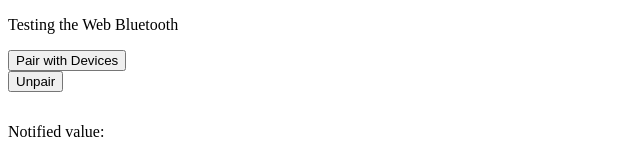
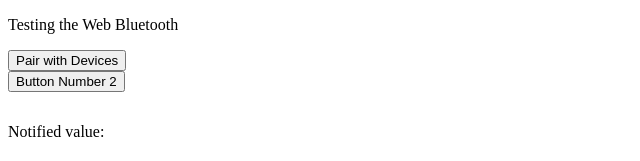
Before and after one commit to EvanGrace/evangrace.github.io, a plain HTML site: page index.html in a window 1280 px wide. Shown: the top 161 px of the page, without its empty margins (0-640 px from the left). Drawn offline with nearby package versions, Linux system fonts and the light colour scheme.

Commit message:
Update index.html
Changed button name

```diff
--- a/index.html
+++ b/index.html
@@ -12,7 +12,7 @@
 			<button id="connect">Pair with Devices</button>
 		</div>
 		<div>
-			<button id="unpair">Unpair</button>
+			<button id="unpair">Button Number 2</button>
 		</div>
 		<div>
 			<p>Notified value: <span id="notifiedValue" style="font-size: xx-large;"></span></p>
```
